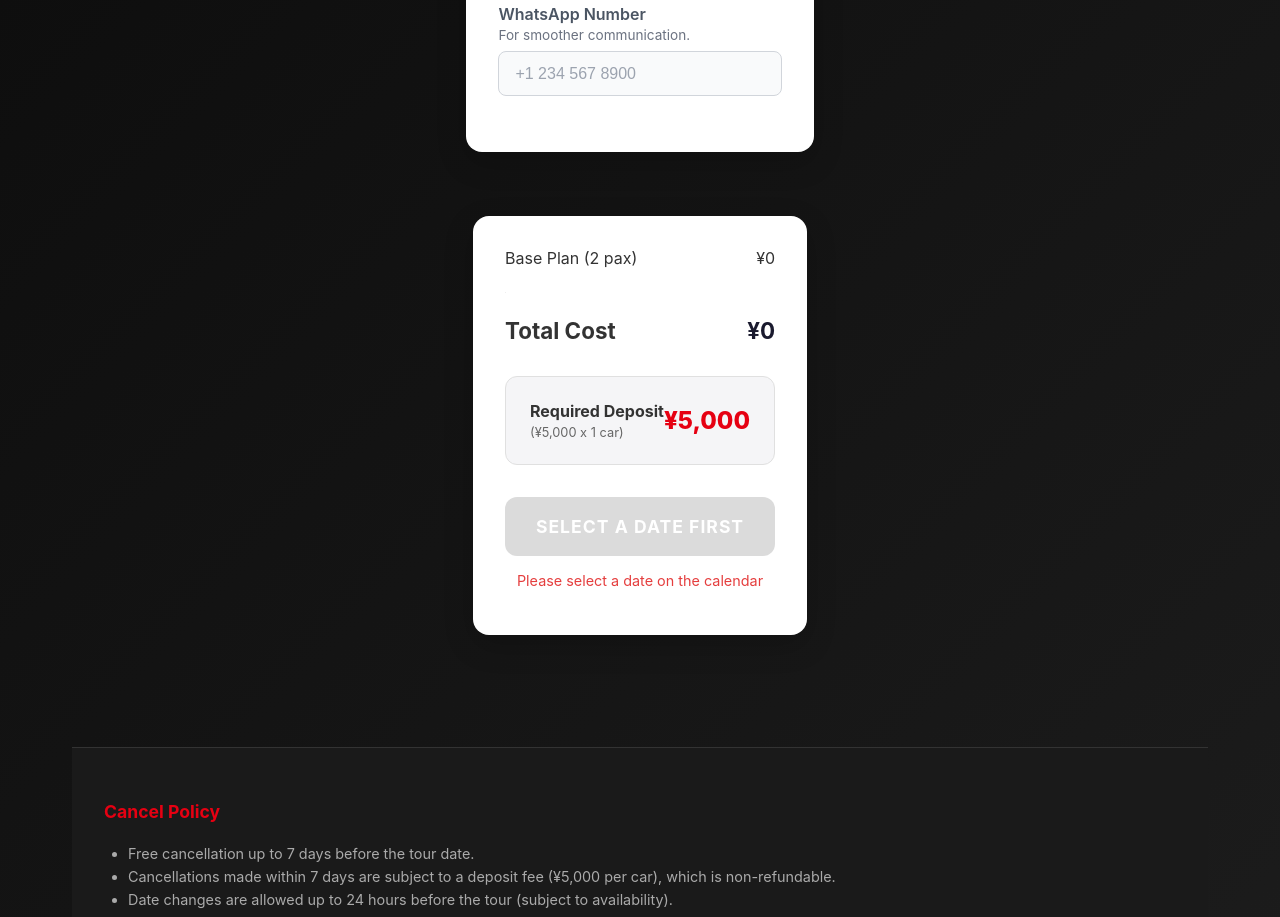
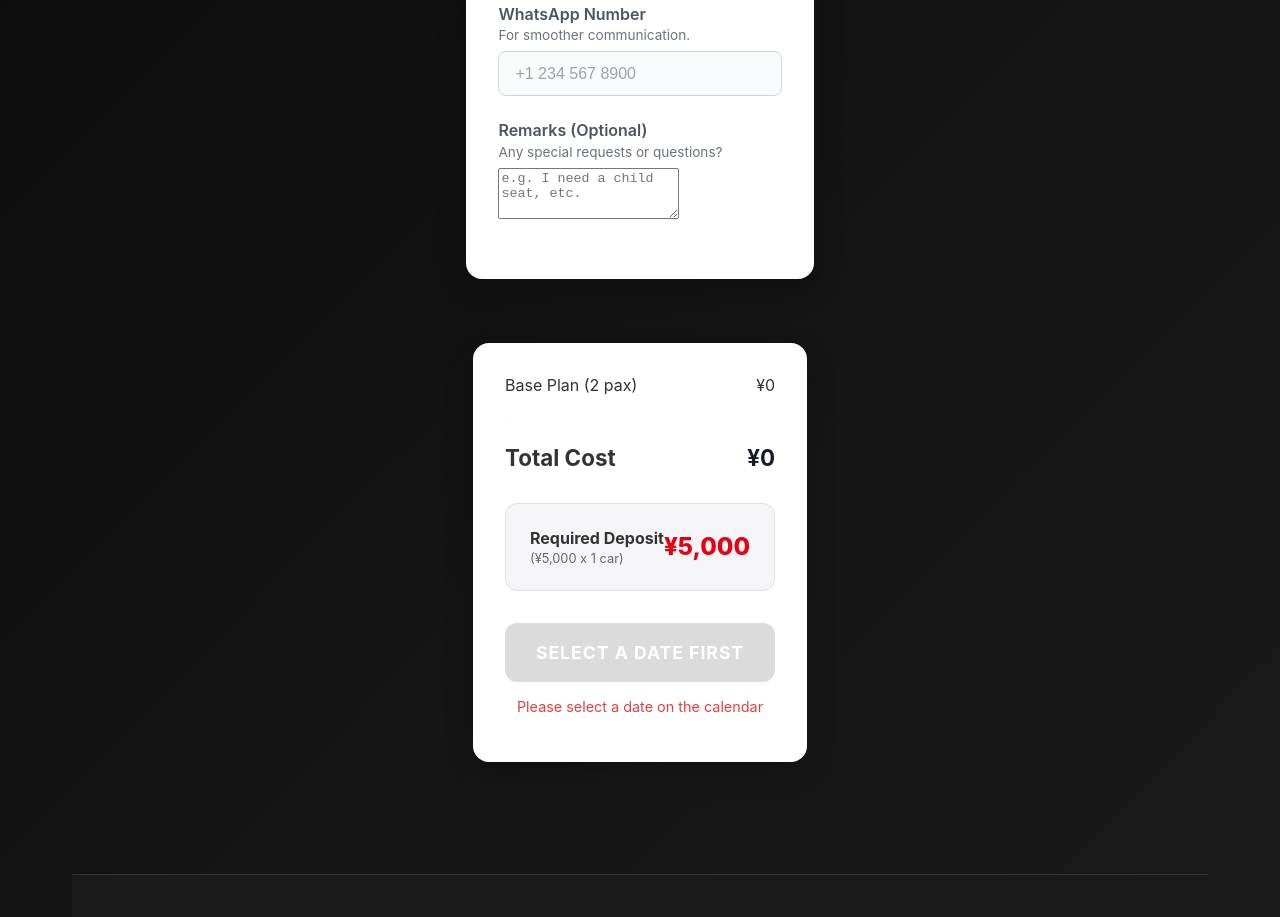
Before and after one commit to kazuosomeya-wq/daikoku, a React (Vite) app: page / in a window 1280 px wide. Shown: the part 2340-3257 px from the top of the page. Built offline with nearby package versions, Linux system fonts and the light colour scheme; no server answers; the database is empty.

Commit message:
feat: add remarks field to booking form

```diff
--- a/src/components/GuestInfo.jsx
+++ b/src/components/GuestInfo.jsx
@@ -78,6 +78,19 @@ const GuestInfo = ({ formData, onChange }) => {
                     placeholder="+1 234 567 8900"
                 />
             </div>
+
+            <div className="form-group">
+                <label htmlFor="remarks">Remarks (Optional)</label>
+                <span className="helper-text">Any special requests or questions?</span>
+                <textarea
+                    id="remarks"
+                    name="remarks"
+                    value={formData.remarks || ''}
+                    onChange={handleChange}
+                    placeholder="e.g. I need a child seat, etc."
+                    rows="3"
+                />
+            </div>
         </div>
     );
 };
--- a/src/pages/Home.jsx
+++ b/src/pages/Home.jsx
@@ -255,6 +255,8 @@ function Home() {
             email: guestInfo.email,
             instagram: guestInfo.instagram,
             whatsapp: guestInfo.whatsapp,
+            remarks: guestInfo.remarks || "", // Add remarks
+            hotel: guestInfo.hotel,
             hotel: guestInfo.hotel,
             date: selectedDate?.toDateString(),
             tourType: tourType,
```
